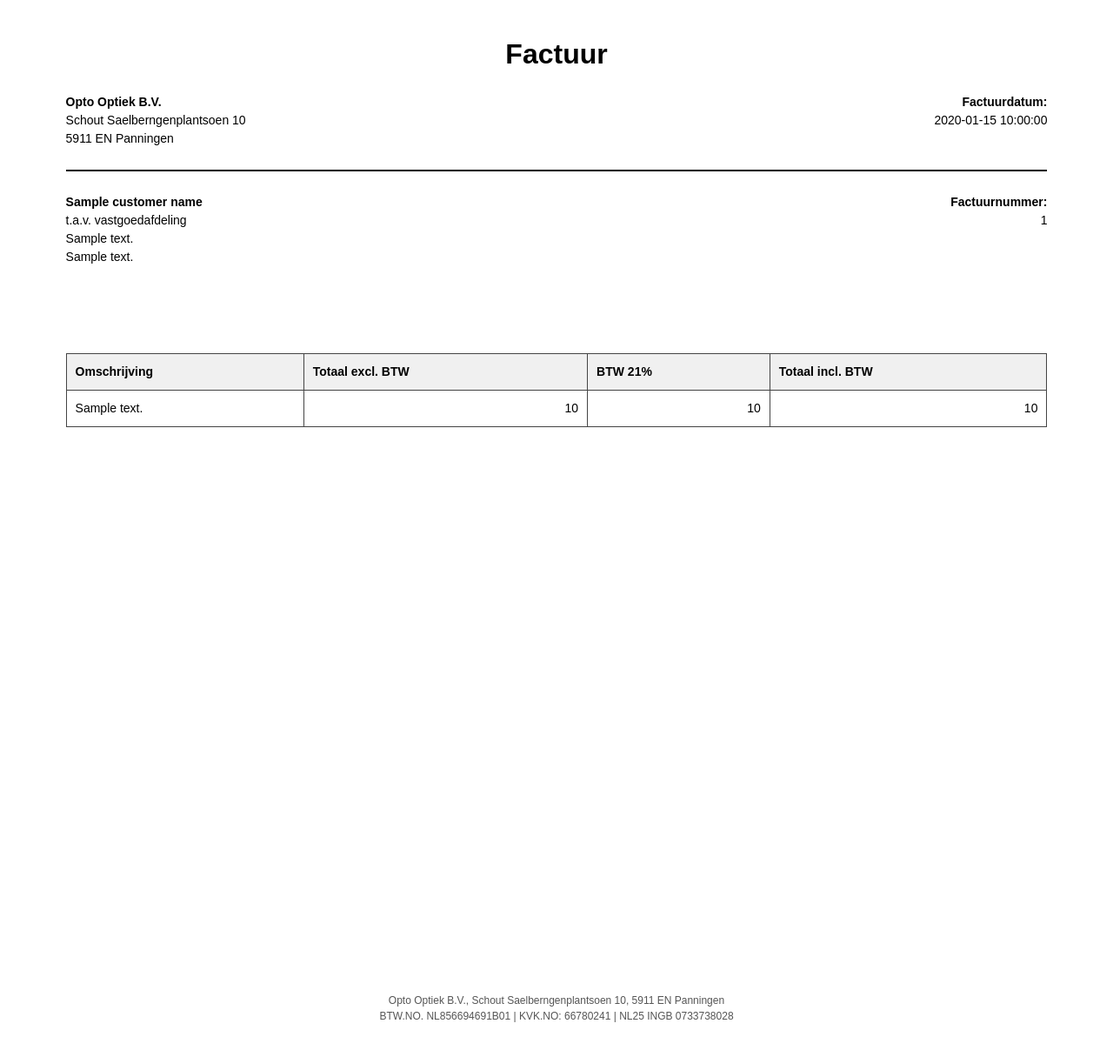
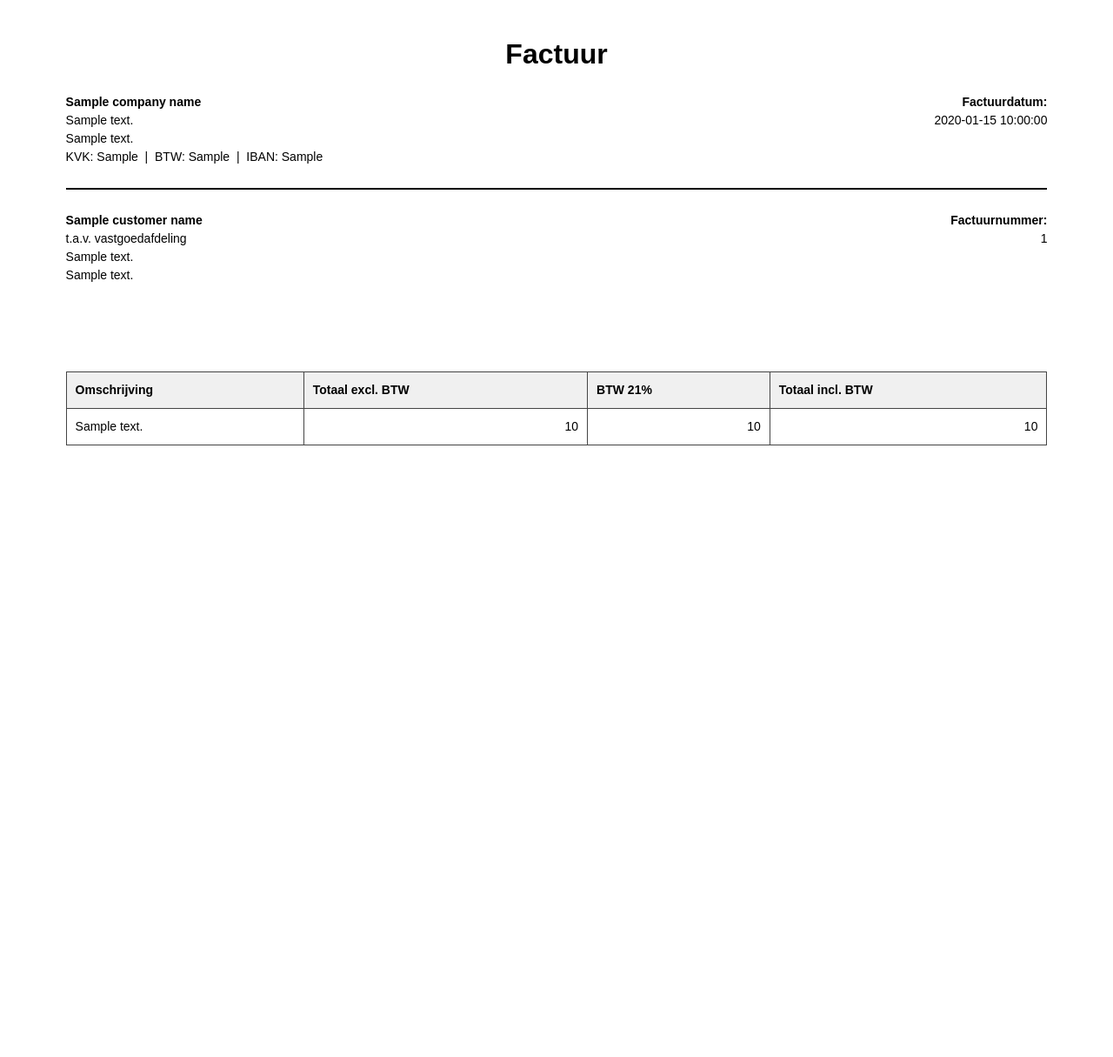
Before and after one commit to NXi99/opto-invoice-app, a Flask app: template templates/Opto.html in a window 1280 px wide. Shown: the whole page at 87% size. After the commit the page ends 512 px from the top, so only its background shows below. Run offline with Flask 3, Linux system fonts and the light colour scheme; the template is opened without the code that fills it: most values are stand-ins (such as "Sample title", 1, 10 or a date in 2020).

Commit message:
Update Opto.html

```diff
--- a/templates/Opto.html
+++ b/templates/Opto.html
@@ -99,16 +99,19 @@
     <h1>Factuur</h1>
 
     <div class="header-row">
-        <div class="header-left">
-            <strong>Opto Optiek B.V.</strong><br>
-            Schout Saelberngenplantsoen 10<br>
-            5911 EN Panningen
-        </div>
-        <div class="header-right">
-            <strong>Factuurdatum:</strong><br>
-            {{ invoice_date }}
+    <div class="header-left">
+        <strong>{{ company_name }}</strong><br>
+        {{ company_address_line1 }}<br>
+        {{ company_address_line2 }}
+        <div class="meta">
+            KVK: {{ company_kvk }} &nbsp;|&nbsp; BTW: {{ company_btw }} &nbsp;|&nbsp; IBAN: {{ company_iban }}
         </div>
     </div>
+    <div class="header-right">
+        <strong>Factuurdatum:</strong><br>
+        {{ invoice_date }}
+    </div>
+</div>
 
     <div class="divider"></div>
 
@@ -144,11 +147,6 @@
         </tbody>
     </table>
 
-    <!-- Footer block starts here -->
-<div style="page-break-inside: avoid; margin-top: 650px; font-size: 12px; text-align: center; color: #555;">
-    Opto Optiek B.V., Schout Saelberngenplantsoen 10, 5911 EN Panningen<br>
-    BTW.NO. NL856694691B01 | KVK.NO: 66780241 | NL25 INGB 0733738028
-</div>
 <!-- Footer block ends here -->
 
 </body>
```
